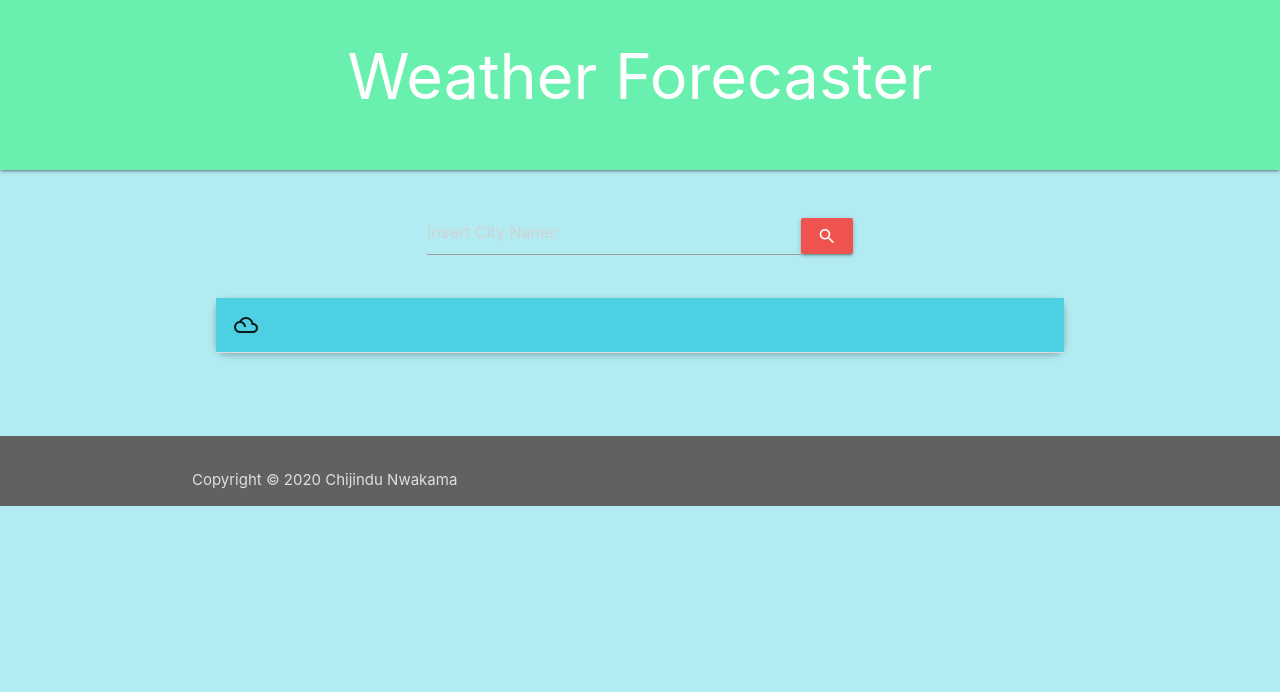
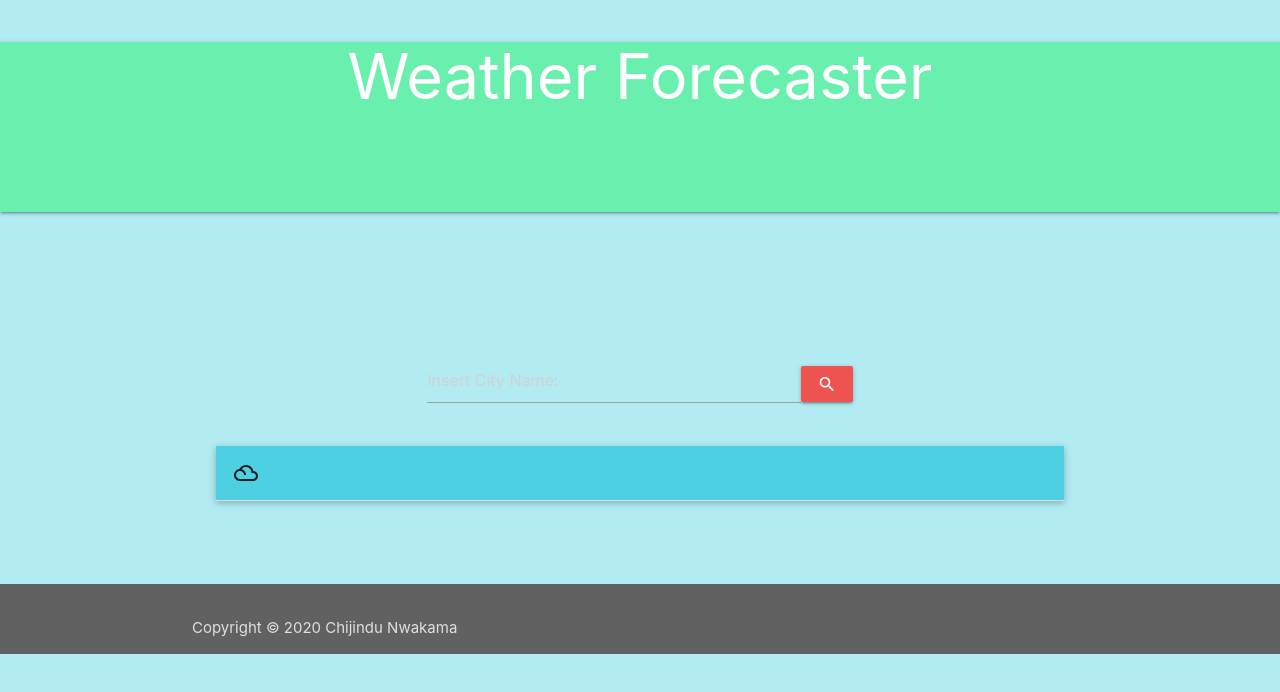
Before and after one commit to Cnwak/weather-Forecast, a plain HTML site: page index.html in a window 1280 px wide. Drawn offline with nearby package versions, Linux system fonts and the light colour scheme.

Commit message:
changes to navbar

```diff
--- a/index.html
+++ b/index.html
@@ -24,7 +24,7 @@
 <body class="cyan lighten-4">
 
 
-  <div class="navbar-fixed">
+  <div class="navbar">
   <nav class="green accent-2">
 
       <div class="container">
@@ -225,7 +225,7 @@
   font-family: 'Lato', sans-serif;
 }
 
-  li{border-radius: 10px;}
+  /* li{border-radius: 10px;} */
   .collection-item{font-size: 20px;}
   .margin{margin-left: 10px;
   }
```
